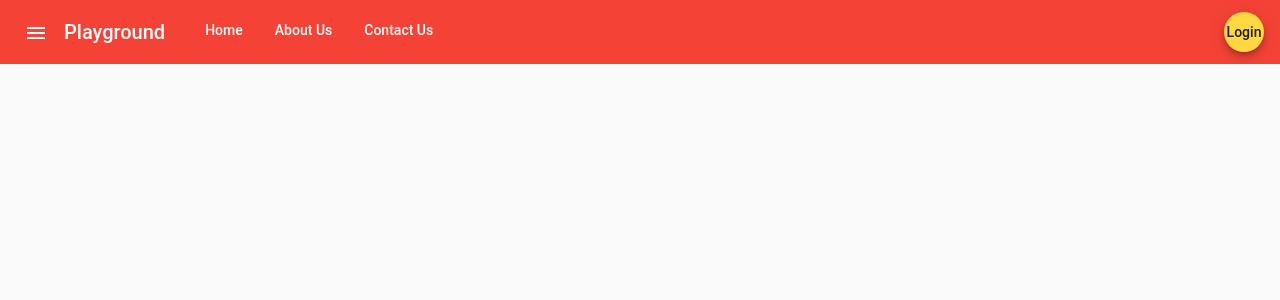
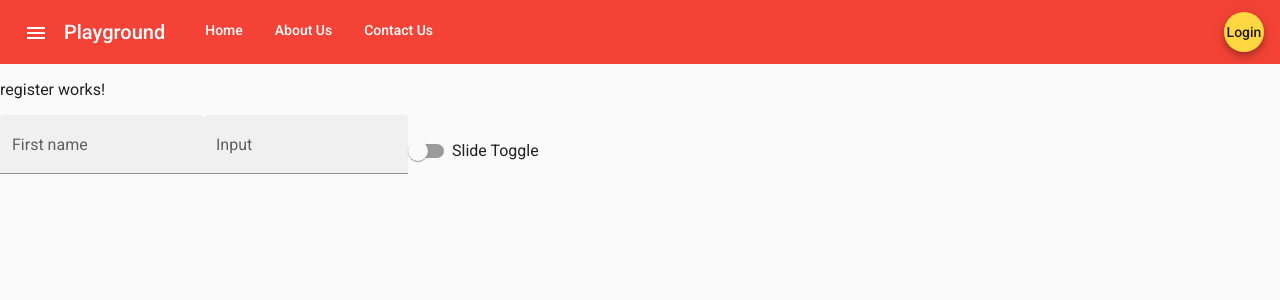
Before and after one commit to rushilnpatel/Playground, an Angular app in the folder playground/: page /register in a window 1280 px wide. Before the commit this address led to /. Shown: the top 300 px of the page. Built offline with nearby package versions, Linux system fonts and the light colour scheme.

Commit message:
Inital Angular Material

```diff
--- a/playground/angular.json
+++ b/playground/angular.json
@@ -122,6 +122,7 @@
           }
         }
       }
-    }},
+    }
+  },
   "defaultProject": "playground"
 }
--- a/playground/package.json
+++ b/playground/package.json
@@ -13,12 +13,13 @@
   "private": true,
   "dependencies": {
     "@angular/animations": "^9.1.9",
-    "@angular/cdk": "^8.1.1",
+    "@angular/cdk": "^9.2.4",
     "@angular/common": "~9.1.9",
     "@angular/compiler": "~9.1.9",
     "@angular/core": "~9.1.9",
     "@angular/forms": "~9.1.9",
-    "@angular/material": "^8.1.1",
+    "@angular/material": "^9.2.4",
+    "@angular/material-moment-adapter": "^9.0.0",
     "@angular/platform-browser": "~9.1.9",
     "@angular/platform-browser-dynamic": "~9.1.9",
     "@angular/router": "~9.1.9",
--- a/playground/src/app/app.module.ts
+++ b/playground/src/app/app.module.ts
@@ -17,15 +17,17 @@ import { HomeComponent } from './home/home.component';
 import { AboutusComponent } from './aboutus/aboutus.component';
 import { ContactusComponent } from './contactus/contactus.component';
 import { RegisterComponent } from './register/register.component';
+import {MAT_FORM_FIELD_DEFAULT_OPTIONS} from '@angular/material/form-field';
+import { CUSTOM_ELEMENTS_SCHEMA } from '@angular/core';
 
 
 @NgModule({
   declarations: [
     AppComponent,
-    HomeComponent,
-    AboutusComponent,
-    ContactusComponent,
-    RegisterComponent
+    // HomeComponent,
+    // AboutusComponent,
+    // ContactusComponent,
+    // RegisterComponent
   ],
   imports: [
     BrowserModule,
@@ -35,8 +37,11 @@ import { RegisterComponent } from './register/register.component';
     // AgGridModule.withComponents([]),
     NavModule
   ],
-  providers: [],
-  exports: [MaterialModule],
+  providers: [
+    { provide: MAT_FORM_FIELD_DEFAULT_OPTIONS, useValue: { appearance: 'fill' } },
+  ],
+  schemas: [CUSTOM_ELEMENTS_SCHEMA],
+  // exports: [MaterialModule],
   bootstrap: [AppComponent],
 })
 export class AppModule { }
--- a/playground/src/app/nav/nav.component.html
+++ b/playground/src/app/nav/nav.component.html
@@ -11,7 +11,7 @@
             </div>
 
             <div class="rhs-items">
-                <button mat-mini-fab>Login</button>
+                <button mat-mini-fab [routerLink]="'register'">Login</button>
             </div>
         </div>
 
--- a/playground/src/app/nav/nav.module.ts
+++ b/playground/src/app/nav/nav.module.ts
@@ -3,11 +3,19 @@ import { CommonModule } from '@angular/common';
 import { NavComponent } from './nav.component';
 import { MaterialModule } from '../material.module';
 import { NavRoutingModule } from './nav.routing.module';
+import { HomeComponent } from '../home/home.component';
+import { AboutusComponent } from '../aboutus/aboutus.component';
+import { ContactusComponent } from '../contactus/contactus.component';
+import { RegisterComponent } from '../register/register.component';
 
 
 
 @NgModule({
-  declarations: [NavComponent],
+  declarations: [NavComponent,
+    HomeComponent,
+    AboutusComponent,
+    ContactusComponent,
+    RegisterComponent],
   imports: [
     CommonModule,
     MaterialModule,
--- a/playground/src/app/nav/nav.routing.module.ts
+++ b/playground/src/app/nav/nav.routing.module.ts
@@ -3,12 +3,14 @@ import { Routes, RouterModule } from '@angular/router';
 import { HomeComponent } from '../home/home.component';
 import { AboutusComponent } from '../aboutus/aboutus.component';
 import { ContactusComponent } from '../contactus/contactus.component';
+import { RegisterComponent } from '../register/register.component';
 
 
 const routes: Routes = [
     {path: 'home', component: HomeComponent},
     {path: 'aboutus', component: AboutusComponent},
-    {path: 'contactus', component: ContactusComponent}
+    {path: 'contactus', component: ContactusComponent},
+    {path: 'register', component: RegisterComponent}
 ];
 
 @NgModule({
--- a/playground/src/app/register/register.component.html
+++ b/playground/src/app/register/register.component.html
@@ -1 +1,11 @@
 <p>register works!</p>
+<mat-form-field class="example-full-width" appearance="fill">
+    <mat-label>First name</mat-label>
+    <input matInput placeholder="Enter">
+  </mat-form-field>
+
+  <mat-form-field appearance="fill">
+    <mat-label>Input</mat-label>
+    <input matInput>
+  </mat-form-field>
+  <mat-slide-toggle>Slide Toggle</mat-slide-toggle>
--- a/playground/src/index.html
+++ b/playground/src/index.html
@@ -8,17 +8,18 @@
   <meta name="viewport" content="width=device-width, initial-scale=1">
   <link rel="icon" type="image/x-icon" href="favicon.ico">
   <link href="https://fonts.googleapis.com/icon?family=Material+Icons" rel="stylesheet">
+  <link href="https://fonts.googleapis.com/css?family=Roboto:300,400,500&display=swap" rel="stylesheet">
 </head>
 <body>
   <app-root></app-root>
-  <!-- The core Firebase JS SDK is always required and must be listed first -->
+  <!-- The core Firebase JS SDK is always required and must be listed first
 <script src="/__/firebase/7.8.0/firebase-app.js"></script>
 
-<!-- TODO: Add SDKs for Firebase products that you want to use
-     https://firebase.google.com/docs/web/setup#available-libraries -->
-<script src="/__/firebase/7.8.0/firebase-analytics.js"></script>
+ TODO: Add SDKs for Firebase products that you want to use
+     https://firebase.google.com/docs/web/setup#available-libraries
+<script src="/__/firebase/7.8.0/firebase-analytics.js"></script> -->
 
 <!-- Initialize Firebase -->
-<script src="/__/firebase/init.js"></script>
+<!-- <script src="/__/firebase/init.js"></script> -->
 </body>
 </html>
--- a/playground/src/styles.scss
+++ b/playground/src/styles.scss
@@ -1,4 +1,9 @@
 /* You can add global styles to this file, and also import other style files */
 @import '~@angular/material/prebuilt-themes/deeppurple-amber.css';
+// @import '~@angular/material/prebuilt-themes/indigo-pink.css';
 // @import "~ag-grid-community/dist/styles/ag-grid.css";
 // @import "~ag-grid-community/dist/styles/ag-theme-balham.css";
+
+
+html, body { height: 100%; }
+body { margin: 0; font-family: Roboto, "Helvetica Neue", sans-serif; }
```
Also changed, not shown: 1 other file (tests, documents, lock files or other folders).
